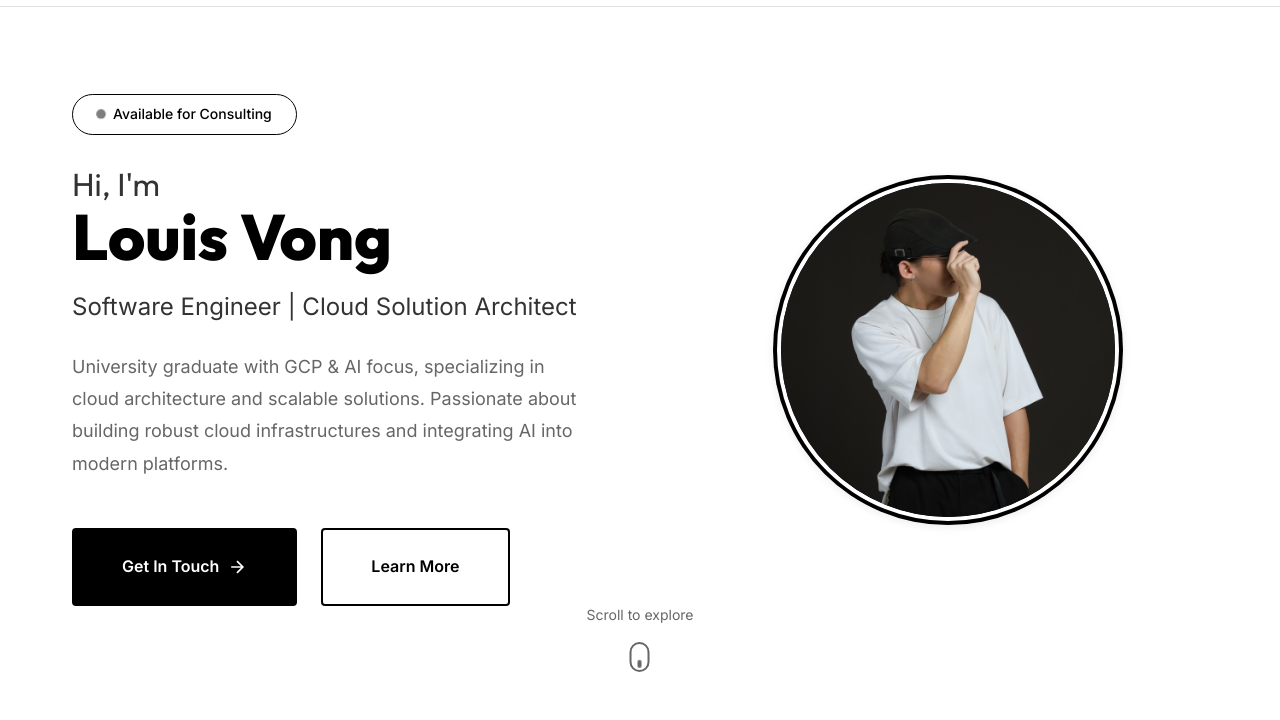
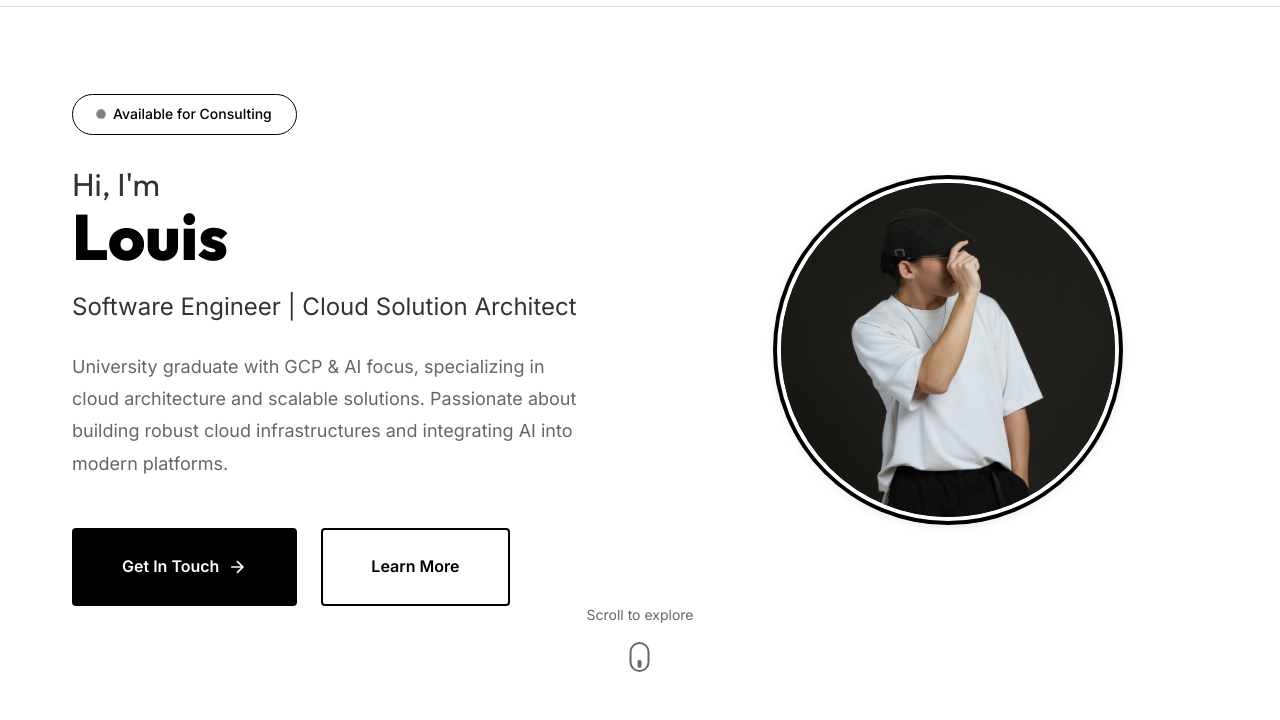
Before and after one commit to louisvong1/aks-cicd-demo, a plain HTML site: page 20260127 Portfolio/index.html in a window 1280 px wide. Shown: the part 80-800 px from the top of the page. Drawn offline with Linux system fonts and the light colour scheme; no server answers.

Commit message:
title change

```diff
--- a/20260127 Portfolio/index.html
+++ b/20260127 Portfolio/index.html
@@ -50,7 +50,7 @@
                 </div>
                 <h1 class="hero-title">
                     <span class="title-line">Hi, I'm</span>
-                    <span class="title-name gradient-text">Louis Vong</span>
+                    <span class="title-name gradient-text">Louis</span>
                 </h1>
                 <p class="hero-subtitle">Software Engineer | Cloud Solution Architect</p>
                 <p class="hero-description">
```
